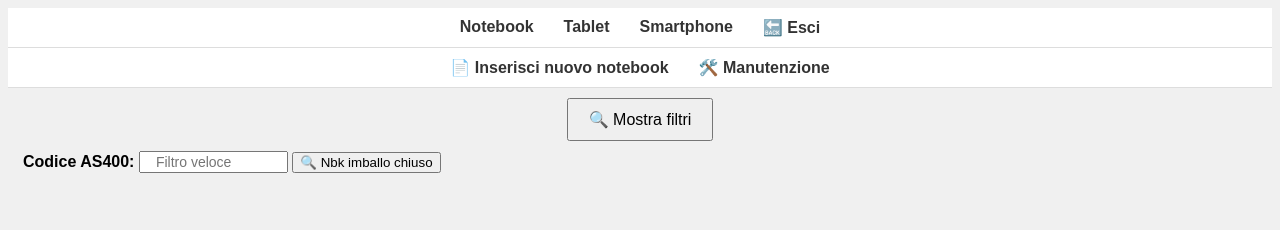
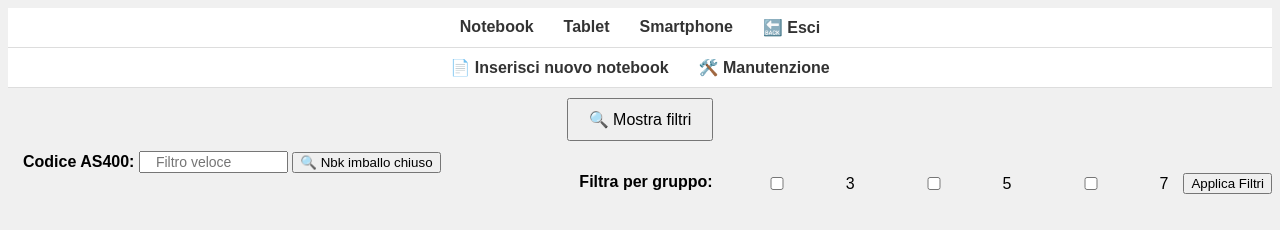
Before and after one commit to bertoccod/infotlp, a plain HTML site: page home_nbk.html in a window 1280 px wide. Drawn offline with Linux system fonts and the light colour scheme; no server answers.

Commit message:
Add files via upload

```diff
--- a/home_nbk.html
+++ b/home_nbk.html
@@ -57,9 +57,29 @@
         </form>
       </div>
   <div class="fastfiltero">
-    <b>Codice AS400:</b>
-    <input id="fastfilterinput" type="text" placeholder="Filtro veloce">    </input>
-    <button onclick="pronti()" id="btnFiltroIvrea">🔍 Nbk imballo chiuso</button>
+      <b>Codice AS400:</b>
+      <input id="fastfilterinput" type="text" placeholder="Filtro veloce"></input>
+      <button onclick="pronti()" id="btnFiltroIvrea">🔍 Nbk imballo chiuso</button>
+
+      <div class="filtri-gruppi-container">
+          <b>Filtra per gruppo:</b>
+          <div class="filtro-singolo">
+              <input type="checkbox" id="gruppo1" name="gruppoFilter" value="3_i3/R3-15">
+              <label for="gruppo1">3</label>
+          </div>
+
+          <div class="filtro-singolo">
+              <input type="checkbox" id="gruppo2" name="gruppoFilter" value="5_i5/R5-15">
+              <label for="gruppo2">5</label>
+          </div>
+
+          <div class="filtro-singolo">
+              <input type="checkbox" id="gruppo3" name="gruppoFilter" value="6_i7/R7-15">
+              <label for="gruppo3">7</label>
+          </div>
+
+          <button onclick="filtraPerGruppo()">Applica Filtri</button>
+      </div>
   </div>
   <div id="tabella"></div>
     <div id="overlayModifica" class="overlay" style="display:none;">
```
